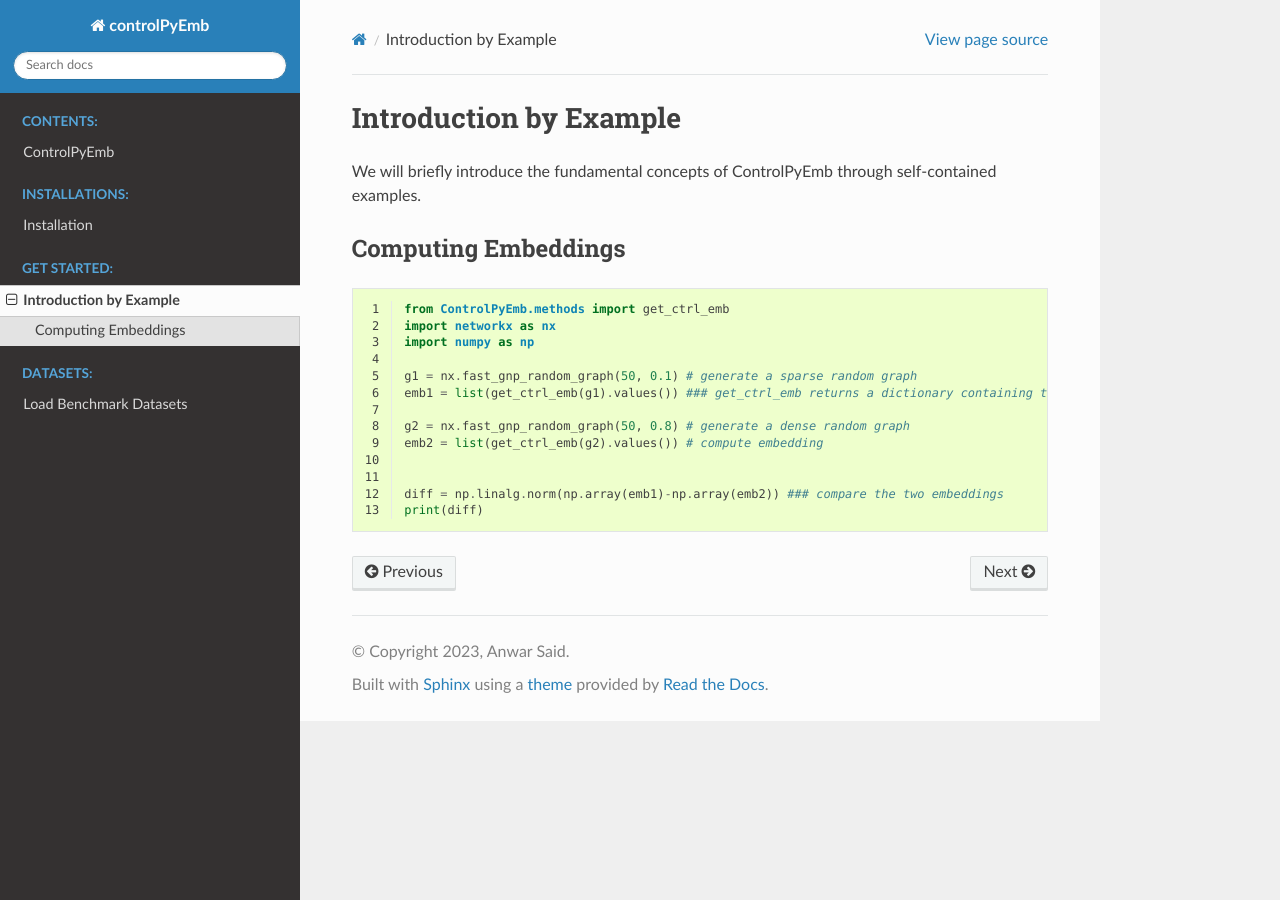
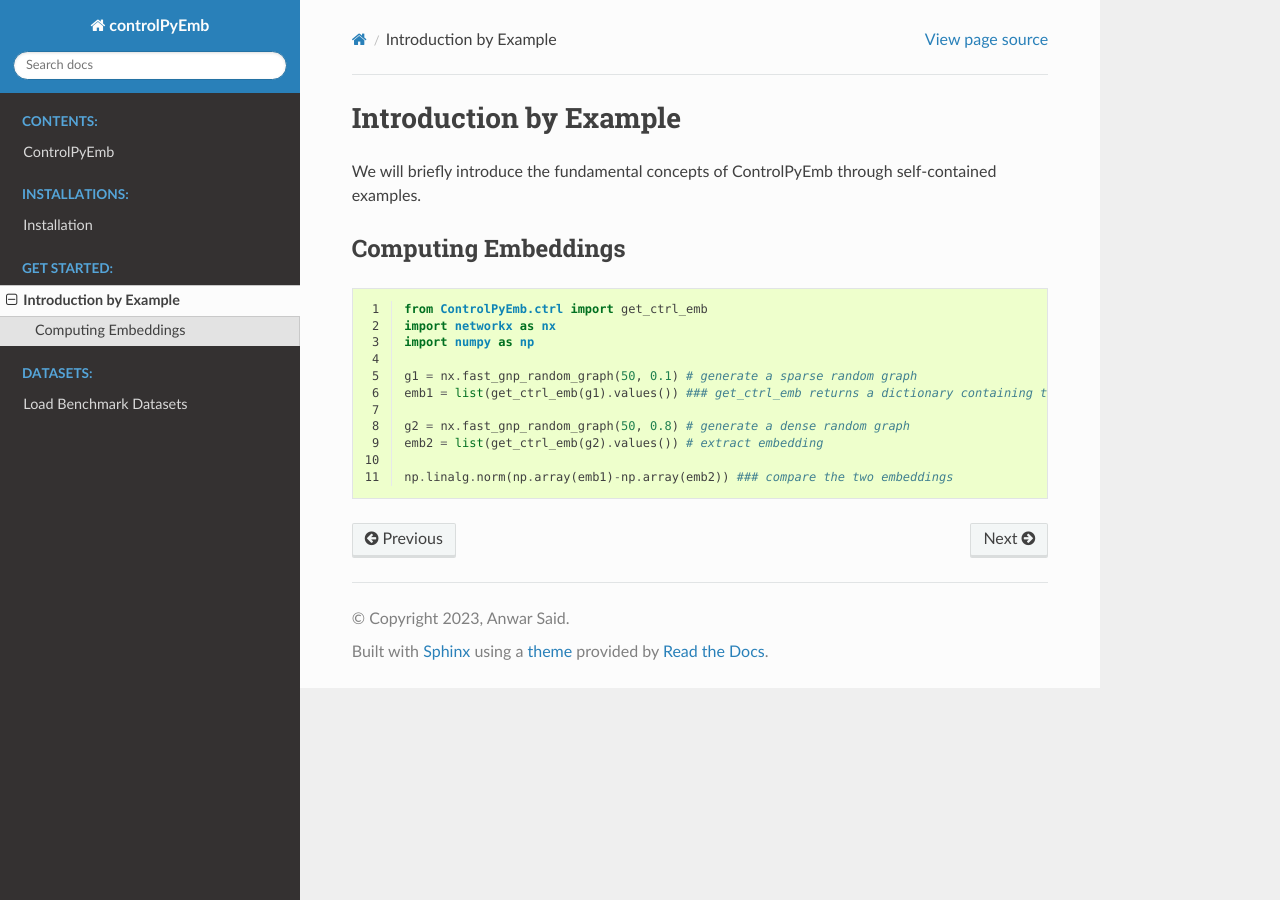
Before and after one commit to Anwar-Said/ControlPyEmb, a Sphinx documentation site: the page built from docs/source/get_started.rst, in a window 1280 px wide. Built offline with Sphinx 7.4.7 and the Read the Docs theme 2.0.0, drawn with Linux system fonts in a browser that asks for light colours.

Commit message:
Update get_started.rst

```diff
--- a/docs/source/get_started.rst
+++ b/docs/source/get_started.rst
@@ -10,16 +10,14 @@ Computing Embeddings
 .. code-block:: python
     :linenos:
 
-    from ControlPyEmb.methods import get_ctrl_emb
+    from ControlPyEmb.ctrl import get_ctrl_emb
     import networkx as nx
     import numpy as np
 
     g1 = nx.fast_gnp_random_graph(50, 0.1) # generate a sparse random graph
-    emb1 = list(get_ctrl_emb(g1).values()) ### get_ctrl_emb returns a dictionary containing the metrics with values
+    emb1 = list(get_ctrl_emb(g1).values()) ### get_ctrl_emb returns a dictionary containing the metrics with their corresponding values
 
     g2 = nx.fast_gnp_random_graph(50, 0.8) # generate a dense random graph
-    emb2 = list(get_ctrl_emb(g2).values()) # compute embedding
+    emb2 = list(get_ctrl_emb(g2).values()) # extract embedding
 
-
-    diff = np.linalg.norm(np.array(emb1)-np.array(emb2)) ### compare the two embeddings
-    print(diff)
+    np.linalg.norm(np.array(emb1)-np.array(emb2)) ### compare the two embeddings
```
